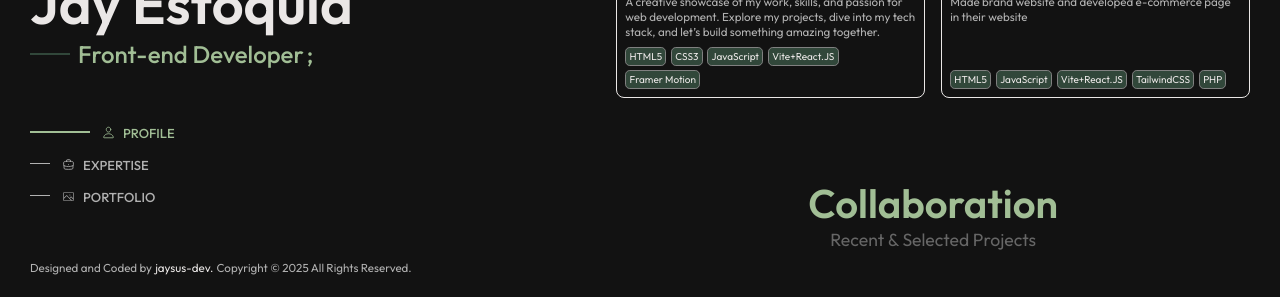
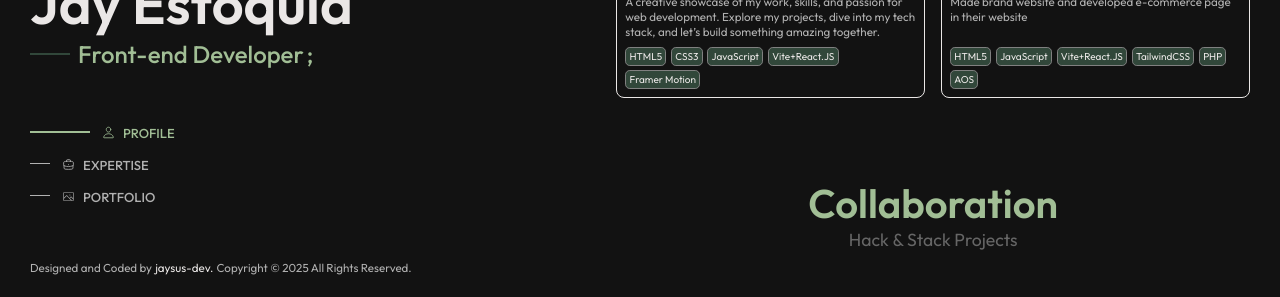
Before and after one commit to Jaysus-dev/jaysus-dev-portfoliov2, a React (Vite) app: page /portfolio in a window 1280 px wide. Shown: the part 429-726 px from the top of the page. Built offline with nearby package versions, Linux system fonts and the light colour scheme; grey boxes are pictures that could not be loaded.

Commit message:
added techstack data in proj

```diff
--- a/src/assets/json/Data.json
+++ b/src/assets/json/Data.json
@@ -237,7 +237,8 @@
         { "name": "JavaScript" },
         { "name": "Vite+React.JS" },
         { "name": "TailwindCSS" },
-        { "name": "PHP" }
+        { "name": "PHP" },
+        { "name": "AOS" }
       ]
     }
   ],
--- a/src/components/Main/Portfolio/Projects/CollabProj.jsx
+++ b/src/components/Main/Portfolio/Projects/CollabProj.jsx
@@ -6,7 +6,7 @@ function CollabProj() {
   return (
     <div className="project">
       <h2 className="section__title">Collaboration</h2>
-      <span className="section__subtitle">Recent & Selected Projects</span>
+      <span className="section__subtitle">Hack & Stack Projects</span>
       <div className="project__container">
         <div className="project__wrapper">
           <div className="project__content grid">
```
